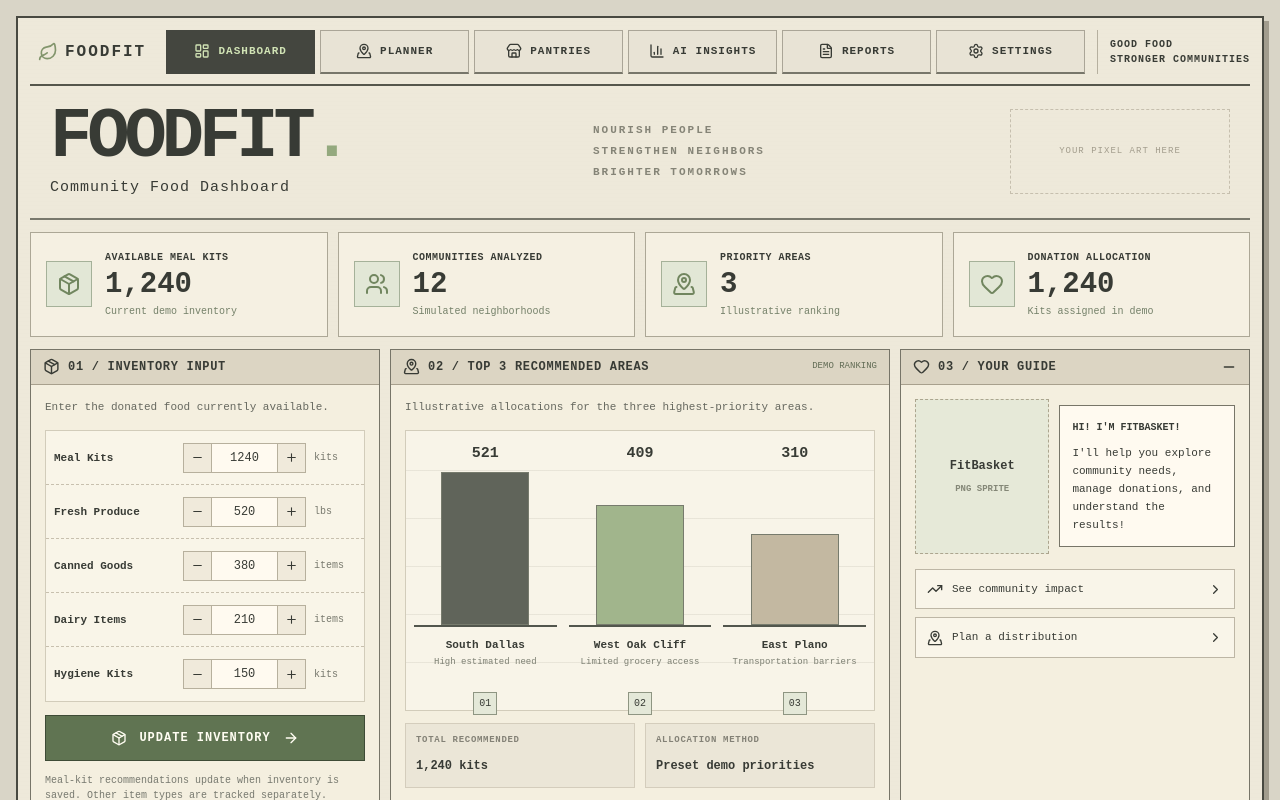
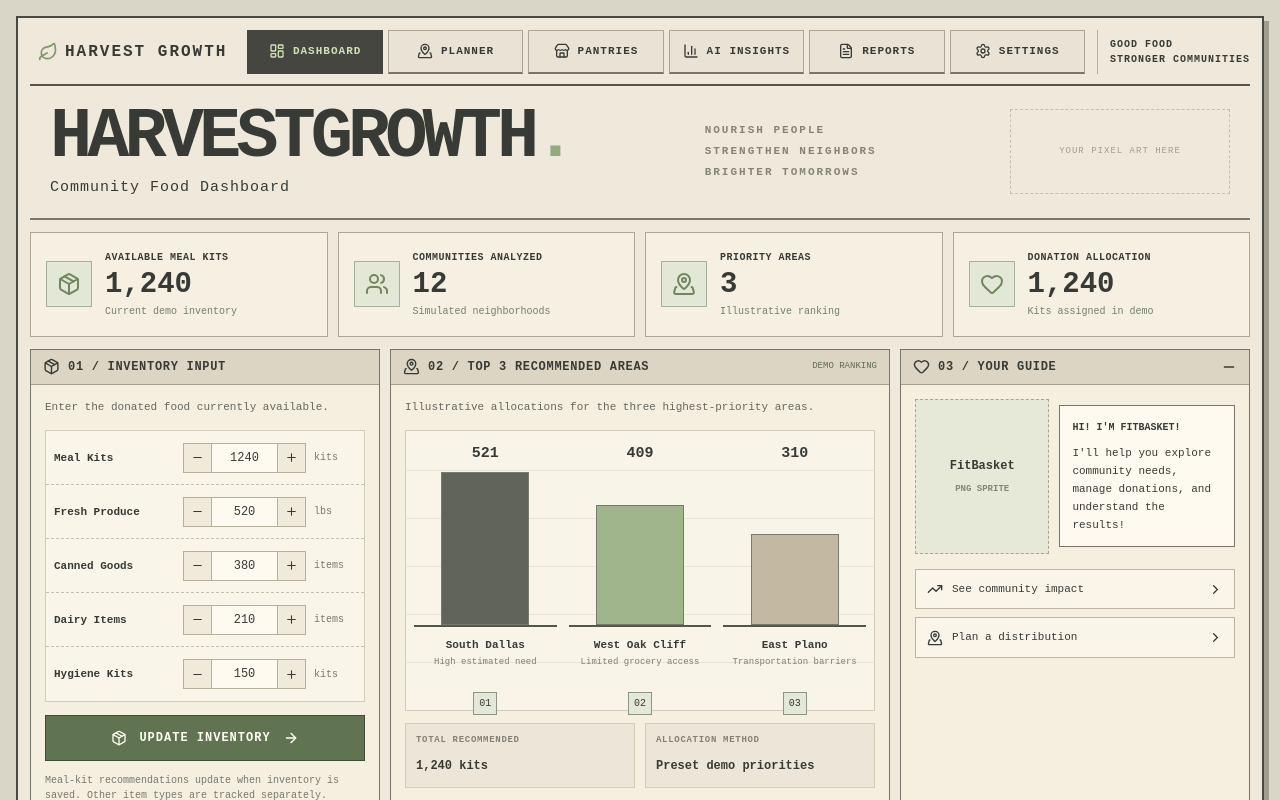
Before and after one commit to urmipopuri93-stack/food-fit, a React (Vite) app in the folder frontend/: page / in a window 1280 px wide. Shown: the top 800 px of the page. Built offline with nearby package versions, Linux system fonts and the light colour scheme.

Commit message:
pupdate food dashboard#

```diff
--- a/frontend/src/App.tsx
+++ b/frontend/src/App.tsx
@@ -229,7 +229,7 @@ function App() {
         <header className="top-navigation">
           <div className="brand-small">
             <Leaf size={20} />
-            <span>FOODFIT</span>
+            <span>HARVEST GROWTH</span>
           </div>
 
           <nav className="navigation-links" aria-label="Main navigation">
@@ -261,7 +261,7 @@ function App() {
         {/* TITLE BANNER */}
         <div className="dashboard-banner">
           <div>
-            <h1>FOODFIT<span className="brand-dot">.</span></h1>
+            <h1>HARVESTGROWTH<span className="brand-dot">.</span></h1>
             <p>Community Food Dashboard</p>
           </div>
 
```
